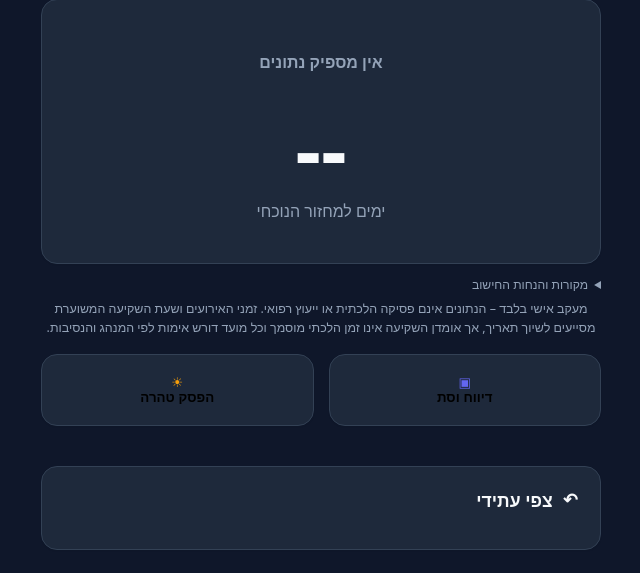
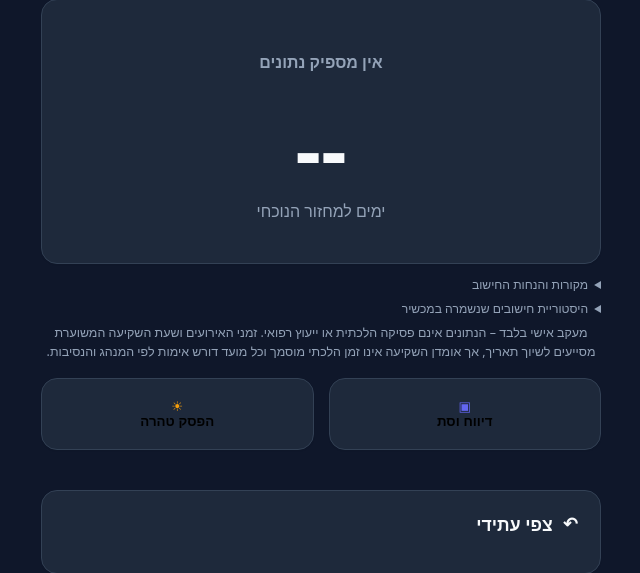
Before and after one commit to mv89-heb/cycleflow, a Flask app: page / in a window 1280 px wide. Shown: the part 84-657 px from the top of the page, without its empty margins (319-959 px from the left). Run offline with Flask 3, Linux system fonts and the light colour scheme.

Commit message:
ui: show local immutable calculation history

```diff
--- a/templates/index.html
+++ b/templates/index.html
@@ -60,6 +60,11 @@
                 <div id="status_provenance_sources"></div>
                 <p id="status_provenance_assumptions"></p>
                 <ul id="status_provenance_events"></ul>
+            </details>
+            <details id="calculation_history_details" class="text-muted small-note" style="margin:-8px 0 14px">
+                <summary>היסטוריית חישובים שנשמרה במכשיר</summary>
+                <p>כל רשומה היא צילום מצב בלתי משתנה של תוצאה והמקורות ששימשו אותה באותו זמן. ההיסטוריה נשמרת מקומית ונכללת בגיבוי המוצפן; היא אינה משחזרת חישובים מלפני הפעלת התכונה.</p>
+                <ol id="calculation_history_list"></ol>
             </details>
 <div class="text-muted" style="font-size:0.78rem; text-align:center; margin:-8px 0 16px; line-height:1.5">מעקב אישי בלבד – הנתונים אינם פסיקה הלכתית או ייעוץ רפואי. זמני האירועים ושעת השקיעה המשוערת מסייעים לשיוך תאריך, אך אומדן השקיעה אינו זמן הלכתי מוסמך וכל מועד דורש אימות לפי המנהג והנסיבות.</div>
             <div class="action-grid">
```
